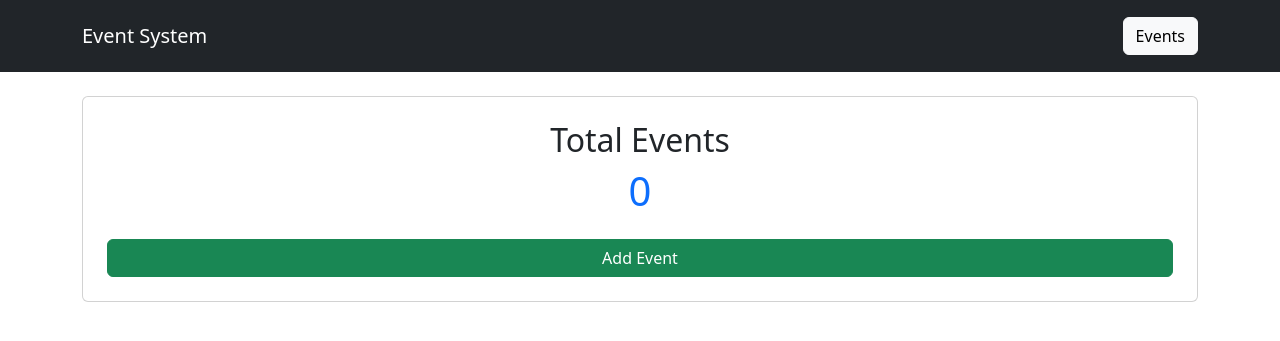
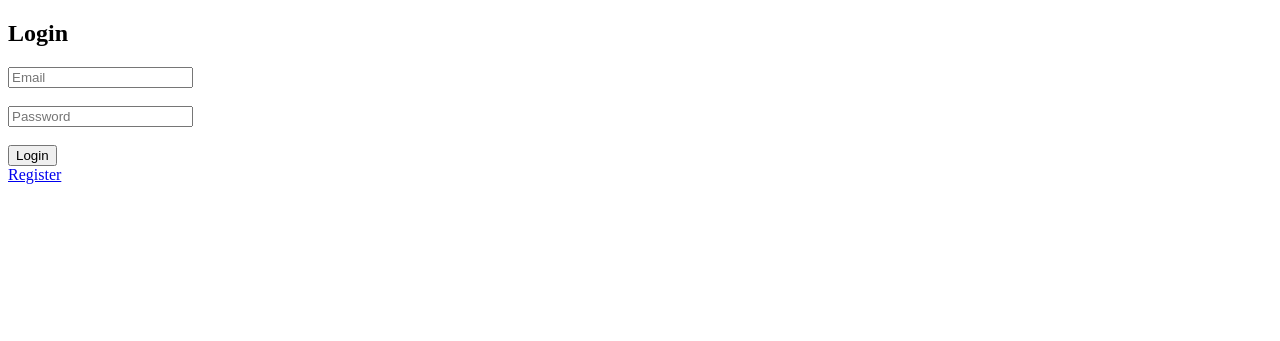
Before and after one commit to Jamirahmadmulani/Event-Management-System, a Flask app: page / in a window 1280 px wide. Shown: the top 341 px of the page. Run offline with Flask 3, Linux system fonts and the light colour scheme.

Commit message:
event management project first commit

```diff
--- a/app.py
+++ b/app.py
@@ -1,68 +1,167 @@
-from flask import Flask, render_template, request, redirect, url_for
+from flask import Flask, render_template, request, redirect, url_for , session
+from sqlalchemy import or_
 from config import Config
-from models import db, Event
-
+from models import db, Event ,User
+from werkzeug.security import generate_password_hash, check_password_hash
 app = Flask(__name__)
 app.config.from_object(Config)
 
 db.init_app(app)
 
-# Create DB Tables
 with app.app_context():
     db.create_all()
 
-# Dashboard
-@app.route("/")
-def dashboard():
-    total_events = Event.query.count()
-    return render_template("dashboard.html", total_events=total_events)
 
-# View Events
+
+
 @app.route("/events")
-def events():
-    all_events = Event.query.all()
-    return render_template("events.html", events=all_events)
+def index():
+    if "user_id" not in session:
+        return redirect(url_for("login"))
 
+    page = int(request.args.get("page", 1))
+    size = int(request.args.get("size", 5 ))
+    search = request.args.get("search", "")
+
+    query = Event.query
+
+
+    if search:
+        query = query.filter(
+            or_(
+                Event.id.like(f"%{search}%"),
+                Event.name.ilike(f"%{search}%"),
+                Event.date.like(f"%{search}%"),
+                Event.location.ilike(f"%{search}%")
+            )
+        )
+
+    total = query.count()
+
+    offset = (page - 1) * size
+
+    events = query.limit(size).offset(offset).all()
+
+    return render_template(
+        "events.html",
+        events=events,
+        page=page,
+        size=size,
+        total=total,
+        search=search
+    )
+
+
+@app.route("/register", methods=["GET","POST"])
+def register():
+
+    if request.method == "POST":
+
+        email = request.form["email"]
+        password = request.form["password"]
+
+        # password hash
+        hashed_password = generate_password_hash(password)
+
+        user = User(email=email, password=hashed_password)
+
+        db.session.add(user)
+        db.session.commit()
+
+        return redirect(url_for("login"))
+
+    return render_template("register.html")
+
+
+
+
+@app.route("/", methods=["GET","POST"])
+def login():
+
+    if request.method == "POST":
+
+        email = request.form["email"]
+        password = request.form["password"]
+
+
+        user = User.query.filter_by(email=email).first()
+
+
+        if user and check_password_hash(user.password, password):
+
+            session["user_id"] = user.id
+            return redirect(url_for("index"))
+
+        else:
+            return "Invalid Email or Password"
+
+    return render_template("login.html")
 # Add Event
 @app.route("/add", methods=["GET", "POST"])
 def add_event():
+    if "user_id" not in session:
+        return redirect(url_for("login"))
+
     if request.method == "POST":
+
         name = request.form["name"]
         date = request.form["date"]
         location = request.form["location"]
         description = request.form["description"]
 
-        new_event = Event(name=name, date=date, location=location, description=description)
+        new_event = Event(
+            name=name,
+            date=date,
+            location=location,
+            description=description
+        )
+
         db.session.add(new_event)
         db.session.commit()
 
-        return redirect(url_for("events"))
+        return redirect(url_for("index"))
 
     return render_template("add_event.html")
+
 
 # Edit Event
 @app.route("/edit/<int:id>", methods=["GET", "POST"])
 def edit_event(id):
+
     event = Event.query.get_or_404(id)
 
     if request.method == "POST":
+
         event.name = request.form["name"]
         event.date = request.form["date"]
         event.location = request.form["location"]
         event.description = request.form["description"]
 
         db.session.commit()
-        return redirect(url_for("events"))
+
+        return redirect(url_for("index"))
 
     return render_template("edit_event.html", event=event)
+
 
 # Delete Event
 @app.route("/delete/<int:id>")
 def delete_event(id):
+
     event = Event.query.get_or_404(id)
+
     db.session.delete(event)
     db.session.commit()
-    return redirect(url_for("events"))
+
+    return redirect(url_for("index"))
+
+
+@app.route("/logout")
+def logout():
+
+    session.clear()
+    return redirect(url_for("login"))
+
 
 if __name__ == "__main__":
     app.run(debug=True)
--- a/templates/add_event.html
+++ b/templates/add_event.html
@@ -8,6 +8,12 @@
     <input type="date" name="date" class="form-control mb-2" required>
     <input type="text" name="location" class="form-control mb-2" placeholder="Location" required>
     <textarea name="description" class="form-control mb-2" placeholder="Description"></textarea>
+
+     <input type="text" name="name1" class="form-control mb-2" placeholder="Event Name" required>
+    <input type="date" name="date1" class="form-control mb-2" required>
+    <input type="text" name="location1" class="form-control mb-2" placeholder="Location" required>
+    <textarea name="description1" class="form-control mb-2" placeholder="Description"></textarea>
+
     <button class="btn btn-success">Add Event</button>
 </form>
 
--- /dev/null
+++ b/templates/login.html
@@ -0,0 +1,23 @@
+<!DOCTYPE html>
+<html>
+<head>
+<title>Login</title>
+</head>
+<body>
+
+<h2>Login</h2>
+
+<form method="POST">
+
+<input type="email" name="email" placeholder="Email" required><br><br>
+
+<input type="password" name="password" placeholder="Password" required><br><br>
+
+<button type="submit">Login</button>
+
+</form>
+
+<a href="/register">Register</a>
+
+</body>
+</html>
```
Also changed, not shown: models.py (+10 -0 lines), templates/events.html (+74 -3 lines), templates/register.html (added, +23 -0 lines).
